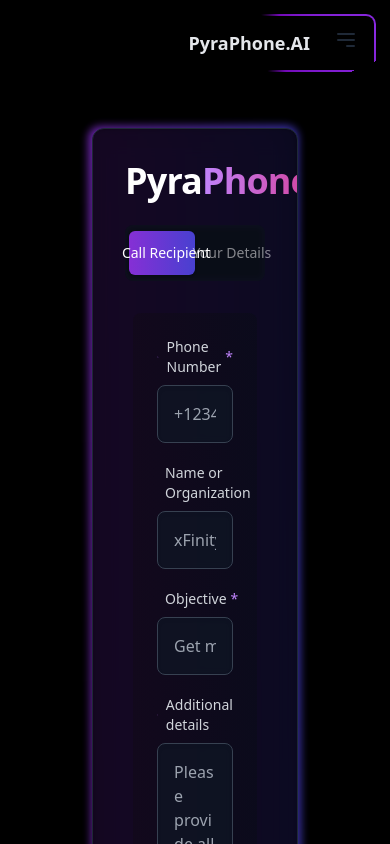
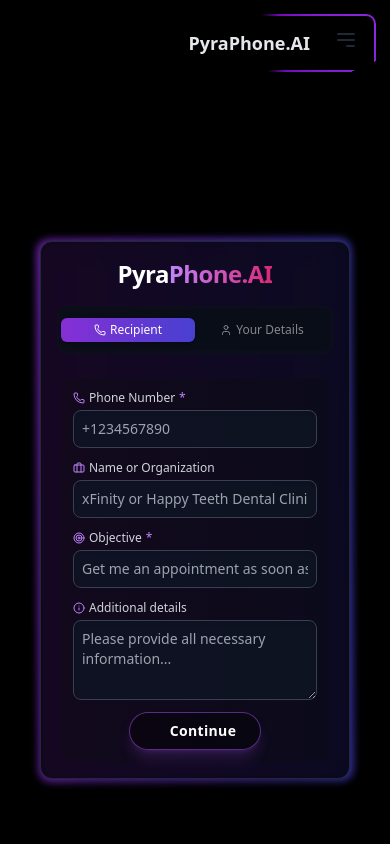
Before and after one commit to princeprakhar/PyraPhone.AI, a React (Vite) app in the folder frontend/: page /sender in a window 390 px wide. Shown: the top 844 px of the page. Built offline with nearby package versions, Linux system fonts and the light colour scheme.

Commit message:
updated call initiate component to be compactible and responsive with all device

```diff
--- a/frontend/src/components/CallInitiator.jsx
+++ b/frontend/src/components/CallInitiator.jsx
@@ -1,7 +1,7 @@
 import { useState } from "react";
 import { useNavigate } from "react-router-dom";
 import axios from "axios";
-import { Loader2,Globe, Phone, User, Mail, Briefcase, Target, Info, ArrowRight, ArrowLeft } from "lucide-react";
+import { Loader2, Globe, Phone, User, Mail, Briefcase, Target, Info, ArrowRight, ArrowLeft } from "lucide-react";
 import { Tabs, TabsContent, TabsList, TabsTrigger } from "@/components/ui/tabs";
 import { Button } from "@/components/ui/button";
 import { useToast } from "@/hooks/use-toast";
@@ -9,7 +9,6 @@
 import { InteractiveHoverButton } from "./magicui/interactive-hover-button";
 import { cn } from "@/lib/utils";
 import { BACKEND_URL } from "@/utils/constants";
-
 
 const supportedLanguages = {
   auto: "Auto Detect",
@@ -144,8 +143,8 @@
   };
 
   return (
-    <div className="flex justify-center m-20 bg-black w-full items-center min-h-screen bg-gradient-to-br  p-6">
-      <div className="w-[70%] max-w-4xl relative">
+    <div className="flex justify-center items-center min-h-screen w-full bg-black bg-gradient-to-br p-4 sm:p-6 md:p-10 m-16">
+      <div className="w-full max-w-4xl relative">
         {/* Animated background */}
         <div className="absolute -inset-0.5 bg-gradient-to-r from-purple-600 to-indigo-600 rounded-xl blur-sm opacity-75 group-hover:opacity-100 transition duration-1000 group-hover:duration-200 animate-tilt"></div>
 
@@ -157,36 +156,36 @@
           </div>
 
           {/* Content */}
-          <div className="relative z-10 p-8">
-            <h1 className="text-4xl font-bold text-center text-white mb-6 tracking-tight">
+          <div className="relative z-10 p-4 sm:p-6 md:p-8">
+            <h1 className="text-2xl sm:text-3xl md:text-4xl font-bold text-center text-white mb-4 sm:mb-6 tracking-tight">
               Pyra<span className="bg-clip-text text-transparent bg-gradient-to-r from-purple-400 to-pink-600">Phone.AI</span>
             </h1>
 
             <Tabs value={activeTab} onValueChange={setActiveTab} className="w-full">
-              <TabsList className="grid grid-cols-2 h-14 text-white mb-8 bg-gray-900/50 backdrop-blur-sm rounded-lg p-1">
+              <TabsList className="grid grid-cols-2 h-12 sm:h-14 text-white mb-6 sm:mb-8 bg-gray-900/50 backdrop-blur-sm rounded-lg p-1">
                 <TabsTrigger
                   value="who"
-                  className="rounded-md py-3 data-[state=active]:bg-gradient-to-r data-[state=active]:from-purple-600/90 data-[state=active]:to-indigo-600/90 data-[state=active]:text-white transition-all "
+                  className="rounded-md py-1 sm:py-3 text-xs sm:text-sm md:text-base data-[state=active]:bg-gradient-to-r data-[state=active]:from-purple-600/90 data-[state=active]:to-indigo-600/90 data-[state=active]:text-white transition-all"
                 >
-                  <Phone className="w-4 h-4 mr-2" />
-                  Call Recipient
+                  <Phone className="w-3 h-3 sm:w-4 sm:h-4 mr-1 sm:mr-2" />
+                  <span className="hidden xs:inline">Call</span> Recipient
                 </TabsTrigger>
                 <TabsTrigger
                   value="contact"
-                  className="rounded-md py-3 data-[state=active]:bg-gradient-to-r data-[state=active]:from-purple-600/90 data-[state=active]:to-indigo-600/90 data-[state=active]:text-white transition-all"
+                  className="rounded-md py-1 sm:py-3 text-xs sm:text-sm md:text-base data-[state=active]:bg-gradient-to-r data-[state=active]:from-purple-600/90 data-[state=active]:to-indigo-600/90 data-[state=active]:text-white transition-all"
                   disabled={!phoneNumber || !objective}
                 >
-                  <User className="w-4 h-4 mr-2" />
+                  <User className="w-3 h-3 sm:w-4 sm:h-4 mr-1 sm:mr-2" />
                   Your Details
                 </TabsTrigger>
               </TabsList>
 
               {/* First tab content */}
-              <TabsContent value="who" className="space-y-6 px-2">
-                <div className="bg-gradient-to-r from-purple-500/10 to-indigo-500/10 rounded-lg p-6 space-y-5 bg-black/90">
-                  <div className="flex flex-col space-y-2">
-                    <label htmlFor="phone-number" className="text-sm font-medium text-gray-300 flex items-center">
-                      <Phone className="w-4 h-4 mr-2 text-purple-400" />
+              <TabsContent value="who" className="space-y-4 sm:space-y-6 px-1 sm:px-2">
+                <div className="bg-gradient-to-r from-purple-500/10 to-indigo-500/10 rounded-lg p-3 sm:p-4 md:p-6 space-y-3 sm:space-y-5 bg-black/90">
+                  <div className="flex flex-col space-y-1 sm:space-y-2">
+                    <label htmlFor="phone-number" className="text-xs sm:text-sm font-medium text-gray-300 flex items-center">
+                      <Phone className="w-3 h-3 sm:w-4 sm:h-4 mr-1 sm:mr-2 text-purple-400" />
                       Phone Number <span className="text-purple-400 ml-1">*</span>
                     </label>
                     <input
@@ -195,13 +194,13 @@
                       value={phoneNumber}
                       onChange={handleInputChange(setPhoneNumber)}
                       placeholder="+1234567890"
-                      className="p-4 bg-gray-900/70 backdrop-blur-sm border border-gray-700 rounded-lg shadow-inner focus:ring-2 focus:ring-purple-500 focus:border-transparent text-white transition-all"
+                      className="p-2 sm:p-3 md:p-4 bg-gray-900/70 backdrop-blur-sm border border-gray-700 rounded-lg shadow-inner focus:ring-2 focus:ring-purple-500 focus:border-transparent text-white transition-all text-sm sm:text-base"
                     />
                   </div>
 
-                  <div className="flex flex-col space-y-2">
-                    <label htmlFor="nameOrOrganization" className="text-sm font-medium text-gray-300 flex items-center">
-                      <Briefcase className="w-4 h-4 mr-2 text-purple-400" />
+                  <div className="flex flex-col space-y-1 sm:space-y-2">
+                    <label htmlFor="nameOrOrganization" className="text-xs sm:text-sm font-medium text-gray-300 flex items-center">
+                      <Briefcase className="w-3 h-3 sm:w-4 sm:h-4 mr-1 sm:mr-2 text-purple-400" />
                       Name or Organization
                     </label>
                     <input
@@ -210,13 +209,13 @@
                       value={nameOrOrganization}
                       onChange={handleInputChange(setNameOfOrganization)}
                       placeholder="xFinity or Happy Teeth Dental Clinic"
-                      className="p-4 bg-gray-900/70 backdrop-blur-sm border border-gray-700 rounded-lg shadow-inner focus:ring-2 focus:ring-purple-500 focus:border-transparent text-white transition-all"
+                      className="p-2 sm:p-3 md:p-4 bg-gray-900/70 backdrop-blur-sm border border-gray-700 rounded-lg shadow-inner focus:ring-2 focus:ring-purple-500 focus:border-transparent text-white transition-all text-sm sm:text-base"
                     />
                   </div>
 
-                  <div className="flex flex-col space-y-2">
-                    <label htmlFor="objective" className="text-sm font-medium text-gray-300 flex items-center">
-                      <Target className="w-4 h-4 mr-2 text-purple-400" />
+                  <div className="flex flex-col space-y-1 sm:space-y-2">
+                    <label htmlFor="objective" className="text-xs sm:text-sm font-medium text-gray-300 flex items-center">
+                      <Target className="w-3 h-3 sm:w-4 sm:h-4 mr-1 sm:mr-2 text-purple-400" />
                       Objective <span className="text-purple-400 ml-1">*</span>
                     </label>
                     <input
@@ -225,13 +224,13 @@
                       value={objective}
                       onChange={handleInputChange(setObjective)}
                       placeholder="Get me an appointment as soon as possible"
-                      className="p-4 bg-gray-900/70 backdrop-blur-sm border border-gray-700 rounded-lg shadow-inner focus:ring-2 focus:ring-purple-500 focus:border-transparent text-white transition-all"
+                      className="p-2 sm:p-3 md:p-4 bg-gray-900/70 backdrop-blur-sm border border-gray-700 rounded-lg shadow-inner focus:ring-2 focus:ring-purple-500 focus:border-transparent text-white transition-all text-sm sm:text-base"
                     />
                   </div>
 
-                  <div className="flex flex-col space-y-2">
-                    <label htmlFor="additionalInfo" className="text-sm font-medium text-gray-300 flex items-center">
-                      <Info className="w-4 h-4 mr-2 text-purple-400" />
+                  <div className="flex flex-col space-y-1 sm:space-y-2">
+                    <label htmlFor="additionalInfo" className="text-xs sm:text-sm font-medium text-gray-300 flex items-center">
+                      <Info className="w-3 h-3 sm:w-4 sm:h-4 mr-1 sm:mr-2 text-purple-400" />
                       Additional details
                     </label>
                     <textarea
@@ -239,14 +238,14 @@
                       value={additionalInfo}
                       onChange={handleInputChange(setAdditionalInfo)}
                       placeholder="Please provide all necessary information..."
-                      className="p-4 bg-gray-900/70 backdrop-blur-sm border border-gray-700 rounded-lg shadow-inner focus:ring-2 focus:ring-purple-500 focus:border-transparent text-white min-h-[120px] transition-all"
+                      className="p-2 sm:p-3 md:p-4 bg-gray-900/70 backdrop-blur-sm border border-gray-700 rounded-lg shadow-inner focus:ring-2 focus:ring-purple-500 focus:border-transparent text-white min-h-[80px] sm:min-h-[100px] md:min-h-[120px] transition-all text-sm sm:text-base"
                     />
                   </div>
 
-                  <div className="flex justify-center mt-6">
+                  <div className="flex justify-center mt-4 sm:mt-6">
                     <InteractiveHoverButton
                       onClick={handleNextTab}
-                      className="border-purple-500/50 bg-black/40 text-white py-3 px-8 text-lg tracking-wide shadow-lg shadow-purple-500/20 hover:shadow-purple-500/40 transition-all duration-500"
+                      className="border-purple-500/50 bg-black/40 text-white py-2 sm:py-3 px-6 sm:px-8 text-sm sm:text-base md:text-lg tracking-wide shadow-lg shadow-purple-500/20 hover:shadow-purple-500/40 transition-all duration-500"
                     >
                       Continue
                     </InteractiveHoverButton>
@@ -255,11 +254,11 @@
               </TabsContent>
 
               {/* Second tab content */}
-              <TabsContent value="contact" className="space-y-6 px-2">
-                <div className="bg-gradient-to-r from-purple-500/10 to-indigo-500/10 rounded-lg p-6 space-y-5">
-                  <div className="flex flex-col space-y-2">
-                    <label htmlFor="email" className="text-sm font-medium text-gray-300 flex items-center">
-                      <Mail className="w-4 h-4 mr-2 text-purple-400" />
+              <TabsContent value="contact" className="space-y-4 sm:space-y-6 px-1 sm:px-2">
+                <div className="bg-gradient-to-r from-purple-500/10 to-indigo-500/10 rounded-lg p-3 sm:p-4 md:p-6 space-y-3 sm:space-y-5">
+                  <div className="flex flex-col space-y-1 sm:space-y-2">
+                    <label htmlFor="email" className="text-xs sm:text-sm font-medium text-gray-300 flex items-center">
+                      <Mail className="w-3 h-3 sm:w-4 sm:h-4 mr-1 sm:mr-2 text-purple-400" />
                       Email <span className="text-purple-400 ml-1">*</span>
                     </label>
                     <input
@@ -268,14 +267,14 @@
                       value={email}
                       onChange={handleInputChange(setEmail)}
                       placeholder="your.email@example.com"
-                      className="p-4 bg-gray-900/70 backdrop-blur-sm border border-gray-700 rounded-lg shadow-inner focus:ring-2 focus:ring-purple-500 focus:border-transparent text-white transition-all"
+                      className="p-2 sm:p-3 md:p-4 bg-gray-900/70 backdrop-blur-sm border border-gray-700 rounded-lg shadow-inner focus:ring-2 focus:ring-purple-500 focus:border-transparent text-white transition-all text-sm sm:text-base"
                       disabled={isLoading}
                     />
                   </div>
 
-                  <div className="flex flex-col space-y-2">
-                    <label htmlFor="name" className="text-sm font-medium text-gray-300 flex items-center">
-                      <User className="w-4 h-4 mr-2 text-purple-400" />
+                  <div className="flex flex-col space-y-1 sm:space-y-2">
+                    <label htmlFor="name" className="text-xs sm:text-sm font-medium text-gray-300 flex items-center">
+                      <User className="w-3 h-3 sm:w-4 sm:h-4 mr-1 sm:mr-2 text-purple-400" />
                       Your Name
                     </label>
                     <input
@@ -284,14 +283,14 @@
                       value={name}
                       onChange={handleInputChange(setName)}
                       placeholder="John Doe"
-                      className="p-4 bg-gray-900/70 backdrop-blur-sm border border-gray-700 rounded-lg shadow-inner focus:ring-2 focus:ring-purple-500 focus:border-transparent text-white transition-all"
+                      className="p-2 sm:p-3 md:p-4 bg-gray-900/70 backdrop-blur-sm border border-gray-700 rounded-lg shadow-inner focus:ring-2 focus:ring-purple-500 focus:border-transparent text-white transition-all text-sm sm:text-base"
                       disabled={isLoading}
                     />
                   </div>
 
-                  <div className="flex flex-col space-y-2">
-                    <label htmlFor="caller-number" className="text-sm font-medium text-gray-300 flex items-center">
-                      <Phone className="w-4 h-4 mr-2 text-purple-400" />
+                  <div className="flex flex-col space-y-1 sm:space-y-2">
+                    <label htmlFor="caller-number" className="text-xs sm:text-sm font-medium text-gray-300 flex items-center">
+                      <Phone className="w-3 h-3 sm:w-4 sm:h-4 mr-1 sm:mr-2 text-purple-400" />
                       Your Phone Number
                     </label>
                     <input
@@ -300,56 +299,55 @@
                       value={callerNumber}
                       onChange={handleInputChange(setCallerNumber)}
                       placeholder="+1234567890"
-                      className="p-4 bg-gray-900/70 backdrop-blur-sm border border-gray-700 rounded-lg shadow-inner focus:ring-2 focus:ring-purple-500 focus:border-transparent text-white transition-all"
+                      className="p-2 sm:p-3 md:p-4 bg-gray-900/70 backdrop-blur-sm border border-gray-700 rounded-lg shadow-inner focus:ring-2 focus:ring-purple-500 focus:border-transparent text-white transition-all text-sm sm:text-base"
                       disabled={isLoading}
                     />
                   </div>
 
-
-                  <div className="flex flex-col space-y-2">
-                    <label htmlFor="language" className="text-sm font-medium text-gray-300 flex items-center">
-                      <Globe className="w-4 h-4 mr-2 text-purple-400" />
+                  <div className="flex flex-col space-y-1 sm:space-y-2">
+                    <label htmlFor="language" className="text-xs sm:text-sm font-medium text-gray-300 flex items-center">
+                      <Globe className="w-3 h-3 sm:w-4 sm:h-4 mr-1 sm:mr-2 text-purple-400" />
                       Language
                     </label>
                     <select
                       id="language"
                       value={language}
                       onChange={handleInputChange(setLanguage)}
-                      className="p-4 bg-gray-900/70 backdrop-blur-sm border border-gray-700 rounded-lg shadow-inner focus:ring-2 focus:ring-purple-500 focus:border-transparent text-white transition-all"
+                      className="p-2 sm:p-3 md:p-4 bg-gray-900/70 backdrop-blur-sm border border-gray-700 rounded-lg shadow-inner focus:ring-2 focus:ring-purple-500 focus:border-transparent text-white transition-all text-sm sm:text-base"
                       disabled={isLoading}
                     >
                       {Object.entries(supportedLanguages).map(([code, label]) => (
-                          <option key={code} value={code} className="bg-slate-500">
-                              {label}
-                          </option>
+                        <option key={code} value={code} className="bg-gray-800">
+                          {label}
+                        </option>
                       ))}
                     </select>
                   </div>
 
-                  <div className="flex flex-col sm:flex-row gap-3 mt-4">
+                  <div className="flex flex-col sm:flex-row gap-2 sm:gap-3 mt-3 sm:mt-4">
                     <Button
                       onClick={() => setActiveTab("who")}
-                      className="flex-1 py-6 bg-gray-800 hover:bg-gray-700 text-white rounded-lg flex items-center justify-center gap-2 transition-all"
+                      className="flex-1 py-2 sm:py-4 md:py-6 bg-gray-800 hover:bg-gray-700 text-white rounded-lg flex items-center justify-center gap-1 sm:gap-2 transition-all text-sm sm:text-base"
                       disabled={isLoading}
                     >
-                      <ArrowLeft className="w-5 h-5" />
-                      <span className="text-base font-medium">Back</span>
+                      <ArrowLeft className="w-4 h-4 sm:w-5 sm:h-5" />
+                      <span className="text-sm sm:text-base font-medium">Back</span>
                     </Button>
 
                     <Button
                       onClick={handleMakeCall}
-                      className="flex-1 py-6 bg-gradient-to-r from-purple-600 to-indigo-600 hover:from-purple-700 hover:to-indigo-700 text-white rounded-lg flex items-center justify-center gap-2 transition-all shadow-lg hover:shadow-purple-500/20"
+                      className="flex-1 py-2 sm:py-4 md:py-6 bg-gradient-to-r from-purple-600 to-indigo-600 hover:from-purple-700 hover:to-indigo-700 text-white rounded-lg flex items-center justify-center gap-1 sm:gap-2 transition-all shadow-lg hover:shadow-purple-500/20 text-sm sm:text-base"
                       disabled={isLoading}
                     >
                       {isLoading ? (
-                        <div className="flex items-center justify-center gap-2">
-                          <Loader2 className="h-5 w-5 animate-spin" />
-                          <span className="text-base font-medium">Processing...</span>
+                        <div className="flex items-center justify-center gap-1 sm:gap-2">
+                          <Loader2 className="h-4 w-4 sm:h-5 sm:w-5 animate-spin" />
+                          <span className="text-sm sm:text-base font-medium">Processing...</span>
                         </div>
                       ) : (
                         <>
-                          <span className="text-base font-medium">Make Call</span>
-                          <Phone className="w-5 h-5" />
+                          <span className="text-sm sm:text-base font-medium">Make Call</span>
+                          <Phone className="w-4 h-4 sm:w-5 sm:h-5" />
                         </>
                       )}
                     </Button>
@@ -361,8 +359,14 @@
         </div>
       </div>
 
-      {/* Add shimmer effect styles */}
+      {/* Add shimmer effect and responsive styles */}
       <style jsx>{`
+        @media screen and (min-width: 400px) {
+          .xs\\:inline {
+            display: inline;
+          }
+        }
+
         .shimmer-line {
           position: absolute;
           width: 50%;
```
